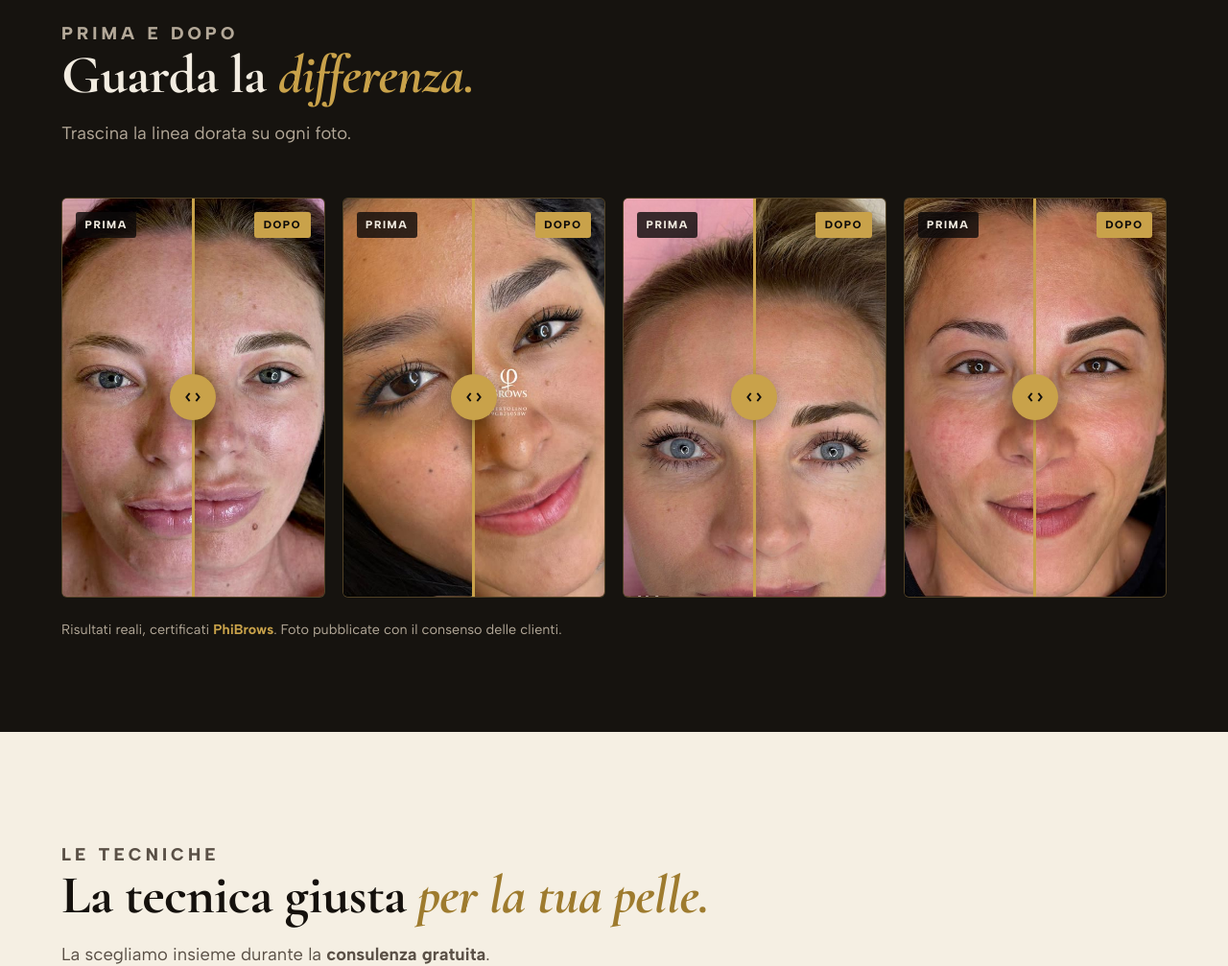
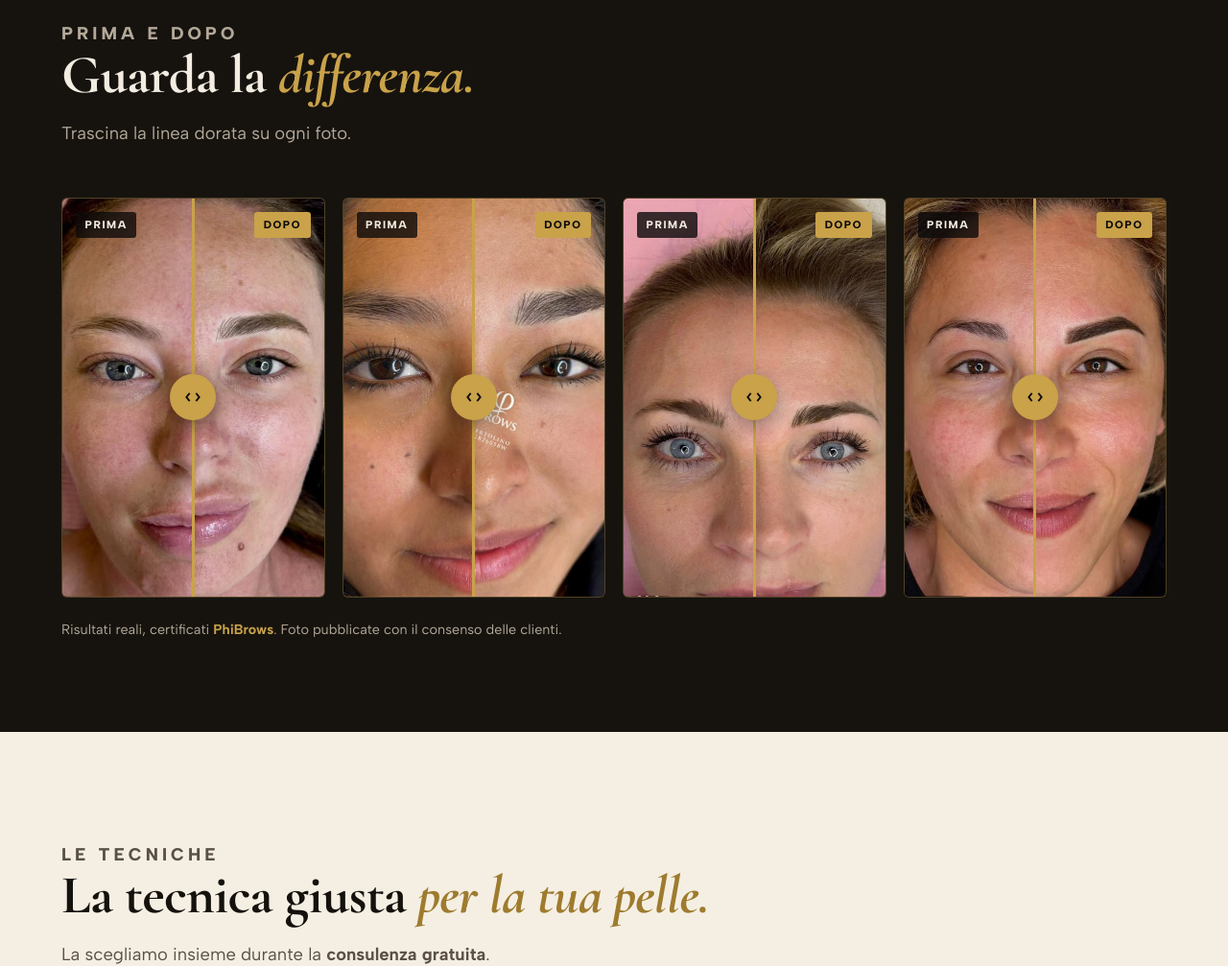
Before and after one commit to vannarellifabrizio-hash/giorgiana-landing, a plain HTML site: page index.html in a window 1280 px wide. Shown: the part 1260-2267 px from the top of the page at 96% size. Drawn offline with nearby package versions, Linux system fonts and the light colour scheme.

Commit message:
Naso al centro in tutti i prima/dopo
Co-Authored-By: Claude Opus 5.5 <noreply@anthropic.com>

```diff
--- a/index.html
+++ b/index.html
@@ -499,8 +499,8 @@ fbq('track', 'ViewContent');
       <div class="gallery">
         <figure>
           <div class="ba-slider" data-ba>
-            <div class="ba-img ba-after"><img src="img/caso4-dopo-v2.jpg" width="540" height="821" loading="lazy" decoding="async" alt="Sopracciglia dopo il trattamento, caso 1"></div>
-            <div class="ba-img ba-before"><img src="img/caso4-prima-v2.jpg" width="540" height="821" loading="lazy" decoding="async" alt="Sopracciglia prima del trattamento, caso 1"></div>
+            <div class="ba-img ba-after"><img src="img/caso4-dopo-v3.jpg" width="480" height="729" loading="lazy" decoding="async" alt="Sopracciglia dopo il trattamento, caso 1"></div>
+            <div class="ba-img ba-before"><img src="img/caso4-prima-v3.jpg" width="480" height="729" loading="lazy" decoding="async" alt="Sopracciglia prima del trattamento, caso 1"></div>
             <span class="ba-tag before">Prima</span>
             <span class="ba-tag after">Dopo</span>
             <div class="ba-divider"><div class="ba-handle" tabindex="0" role="slider" aria-label="Trascina per confrontare prima e dopo" aria-valuemin="0" aria-valuemax="100" aria-valuenow="50"><svg viewBox="0 0 24 24" fill="none" stroke="currentColor" stroke-width="2.2"><path d="M8 7l-4 5 4 5M16 7l4 5-4 5"/></svg></div></div>
@@ -508,8 +508,8 @@ fbq('track', 'ViewContent');
         </figure>
         <figure>
           <div class="ba-slider" data-ba>
-            <div class="ba-img ba-after"><img src="img/caso5-dopo.jpg" width="480" height="729" loading="lazy" decoding="async" alt="Sopracciglia dopo il trattamento, caso 2"></div>
-            <div class="ba-img ba-before"><img src="img/caso5-prima.jpg" width="480" height="729" loading="lazy" decoding="async" alt="Sopracciglia prima del trattamento, caso 2"></div>
+            <div class="ba-img ba-after"><img src="img/caso5-dopo-v2.jpg" width="480" height="729" loading="lazy" decoding="async" alt="Sopracciglia dopo il trattamento, caso 2"></div>
+            <div class="ba-img ba-before"><img src="img/caso5-prima-v2.jpg" width="480" height="729" loading="lazy" decoding="async" alt="Sopracciglia prima del trattamento, caso 2"></div>
             <span class="ba-tag before">Prima</span>
             <span class="ba-tag after">Dopo</span>
             <div class="ba-divider"><div class="ba-handle" tabindex="0" role="slider" aria-label="Trascina per confrontare prima e dopo" aria-valuemin="0" aria-valuemax="100" aria-valuenow="50"><svg viewBox="0 0 24 24" fill="none" stroke="currentColor" stroke-width="2.2"><path d="M8 7l-4 5 4 5M16 7l4 5-4 5"/></svg></div></div>
```
Also changed, not shown: img/caso4-dopo-v3.jpg (added), img/caso4-prima-v3.jpg (added), img/caso5-dopo-v2.jpg (added), img/caso5-prima-v2.jpg (added).
